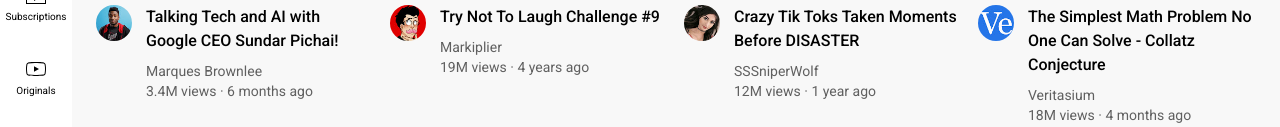
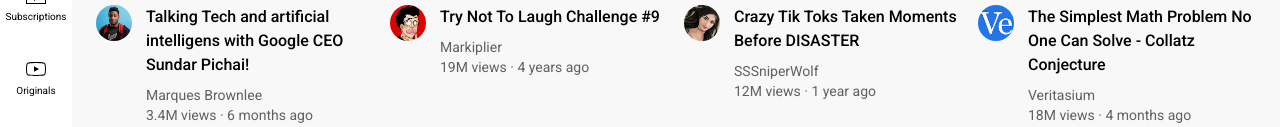
Before and after one commit to MostafaDidi/Didi-website, a plain HTML site: page index.html in a window 1280 px wide. Shown: the part 243-370 px from the top of the page. Drawn offline with Linux system fonts and the light colour scheme.

Commit message:
Update index.html

```diff
--- a/index.html
+++ b/index.html
@@ -88,7 +88,7 @@
             </div>
             <div class="video-info">
               <p class="video-title">
-                Talking Tech and AI with Google CEO Sundar Pichai!
+                Talking Tech and artificial intelligens with Google CEO Sundar Pichai!
               </p>
               <p class="video-author">
                 Marques Brownlee
```
